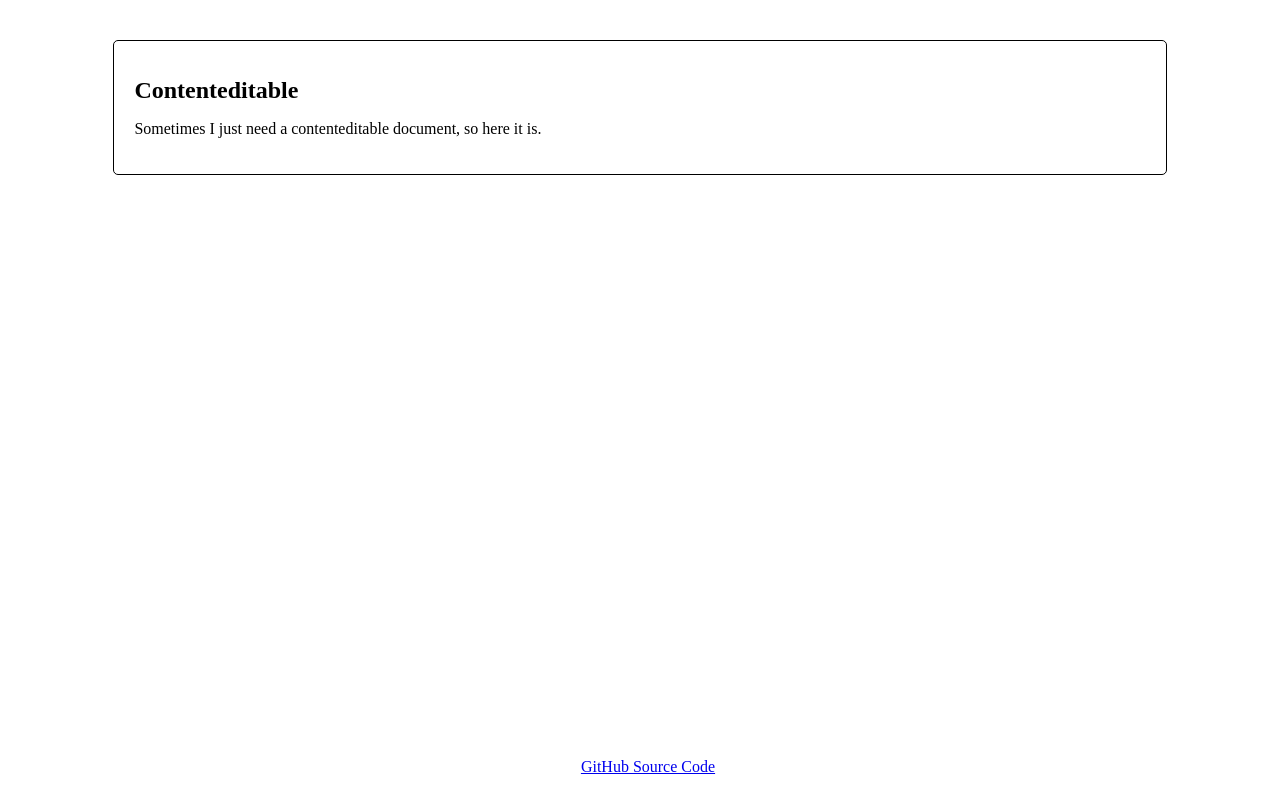
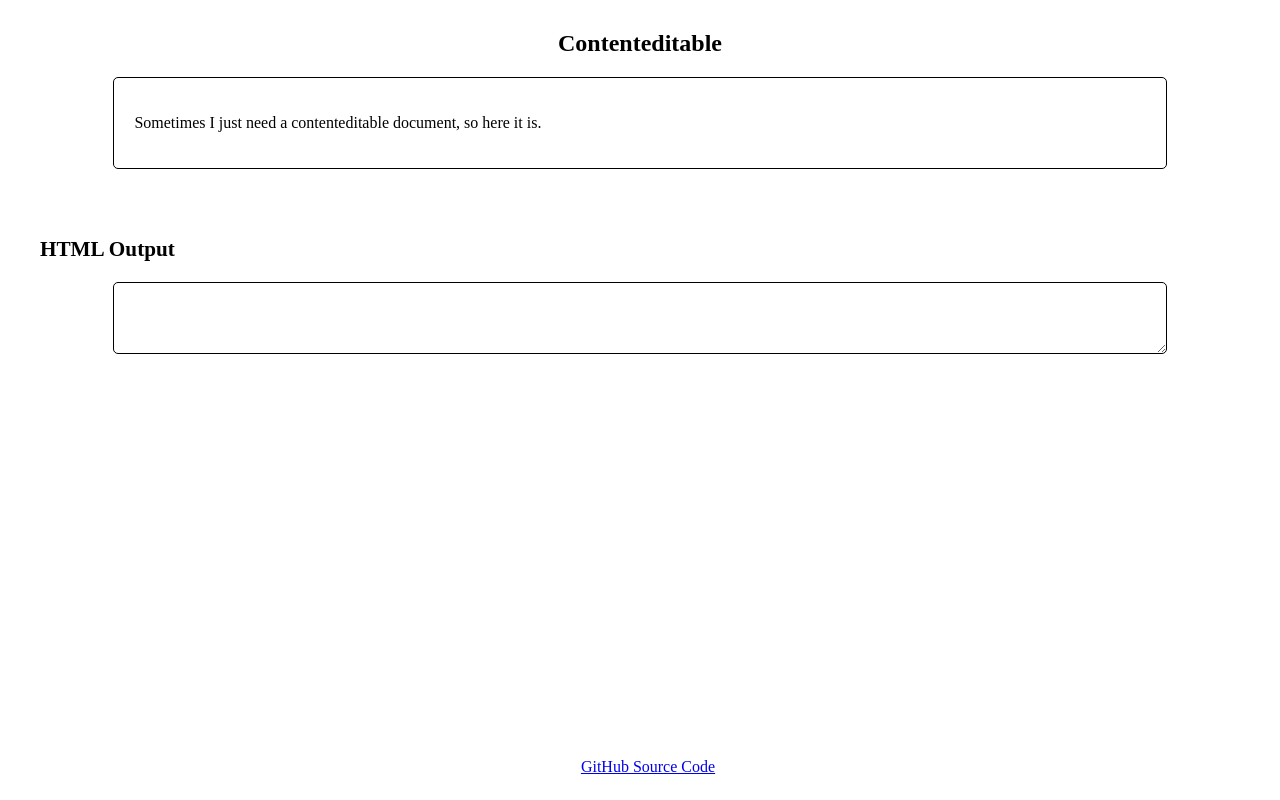
Before and after one commit to caendesilva/contenteditable, a plain HTML site: page index.html in a window 1280 px wide. Drawn offline with Linux system fonts and the light colour scheme.

Commit message:
Update index.html

```diff
--- a/index.html
+++ b/index.html
@@ -10,13 +10,33 @@
             width: 80%;
             max-width: 1200px;
             resize: both;
-            margin: 40px auto;
+            margin: 20px auto;
             padding: 20px;
             border: 1px solid #000;
             border-radius: 5px;
         }
+        header {
+            margin-top: 30px;
+            text-align: center;
+        }
         h1 {
             font-size: 1.5em;
+        }
+        aside {
+            margin: 0 auto;
+            display: flex;
+            flex-direction: column;
+            align-items: center;
+        }
+        aside label {
+            display: block;
+            margin-top: 30px;
+            width: 100%;
+            max-width: 1200px;
+        }
+        aside h2 {
+            font-size: 1.325em;
+            margin-bottom: 0;
         }
         footer {
             text-align: center;
@@ -27,16 +47,29 @@
     </style>
 </head>
 <body>
+    <header>
+        <h1>Contenteditable</h1>
+    </header>
     <div contenteditable="true">
-        <div></div>
-        <h1>Contenteditable</h1>
         <p>Sometimes I just need a contenteditable document, so here it is.</p>
     </div>
-
+    <aside>
+        <label for="output">
+            <h2>HTML Output</h2>
+        </label>
+        <textarea id="output" style="width: 80%; max-width: 1200px; margin: 20px auto; padding: 20px; border: 1px solid #000; border-radius: 5px;"></textarea>
+    </aside>
     <footer>
         <p>
             <a href="https://git.desilva.se/contenteditable/">GitHub Source Code</a>
         </p>
     </footer>
+    <script>
+        const output = document.getElementById('output');
+        const div = document.querySelector('div[contenteditable]');
+        div.addEventListener('input', () => {
+            output.value = div.innerHTML;
+        });
+    </script>
 </body>
 </html>
```
